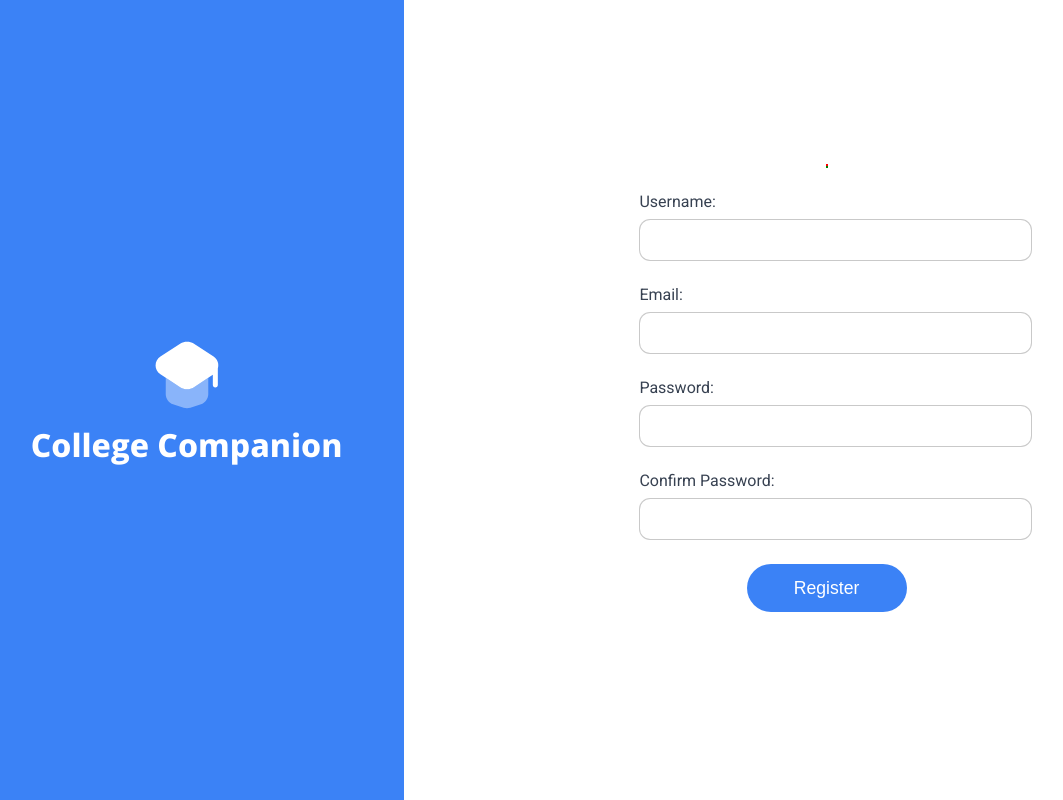
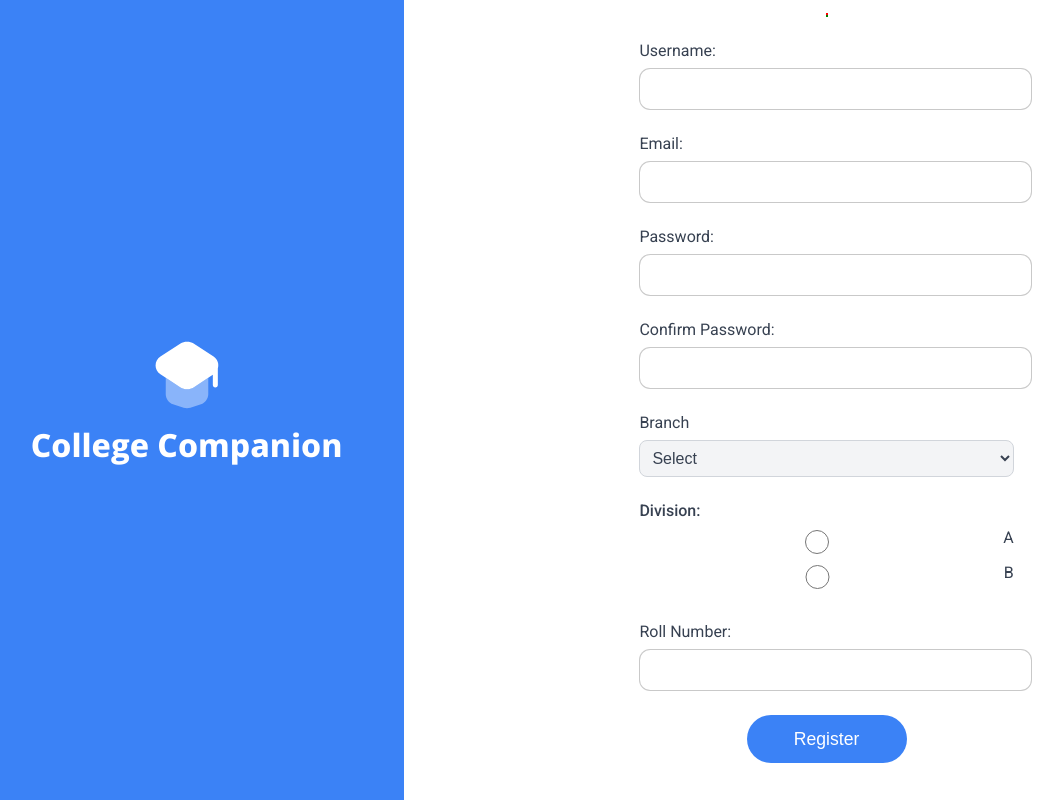
Before and after one commit to shravanibayani/College-Companion, a Flask app: page /register in a window 1280 px wide. Shown: the whole page, without its empty margins (31-1094 px from the left). Run offline with Flask 3, Linux system fonts and the light colour scheme; some libraries are stand-ins or nearby versions.

Commit message:
registration page update

```diff
--- a/app.py
+++ b/app.py
@@ -7,7 +7,7 @@ from helpers import login_required, check_password
 # Configuring the application
 app = Flask(__name__)
 
-# Creating the database
+# database
 db = SQL("sqlite:///database.db")
 
 # Configuring the session
@@ -15,11 +15,16 @@ app.config["SESSION_PERMENENT"] = False
 app.config["SESSION_TYPE"] = "filesystem"
 Session(app)
 
+# Allowed branches
+branches = ['csd']
+
+# Allowed divisions
+divisions = ['A', 'B']
 
 @app.route("/")
 @login_required
 def home():
-    # Home screen of the application
+    # Home screen
     return render_template("home.html")
 
 
@@ -62,6 +67,9 @@ def register():
         password = request.form.get("password")
         email = request.form.get("email")
         confirmation = request.form.get("confirmation")
+        branch = request.form.get("branch")
+        division = request.form.get("division")
+        rollno = request.form.get("rollno")
         error = None
         success = None
         if not username:
@@ -78,16 +86,31 @@ def register():
             error = "Only students of K. K. Wagh Institute can register."
         elif password != confirmation:
             error = "Password confirmation did not match"
+        elif not branch:
+            error = "Please select your branch"
+        elif branch not in branches:
+            error = "Please select a valid branch"
+        elif not division:
+            error = "Please select your division"
+        elif division not in divisions:
+            error = "Please select a valid division"
+        elif not rollno:
+            error = "Please enter your roll number"
+        elif int(rollno) < 1 or int(rollno) > 77:
+            error = "Please enter a valid roll number"
         password_hash = generate_password_hash(password)
         if error is None:
             try:
                 db.execute(
-                    "INSERT INTO students (username, password_hash, email) VALUES (?, ?, ?)",
+                    "INSERT INTO students (username, password_hash, email, roll_no, branch, division) VALUES (?, ?, ?, ?, ?, ?)",
                     username,
                     password_hash,
-                    email
+                    email,
+                    int(rollno),
+                    branch,
+                    division
                 )
-                return render_template("register.html", error=error, success="Registration Successful !")
+                return render_template("register.html", error=error, success="Registration Successful!")
             except:
                 return render_template("register.html", error="Username and/or email has already been registered", success=success)
         else:
--- a/static/login_register.css
+++ b/static/login_register.css
@@ -121,3 +121,46 @@ input[type="submit"]:hover {
 .form p{
     display: inline;
 }
+
+
+/* only for branch and division selection */
+
+.form select {
+    width: 100%;
+    padding: 0.5rem;
+    font-size: 1rem;
+    border: 1px solid #D1D5DB;
+    border-radius: 0.5rem;
+    background-color: #F3F4F6;
+    color: #374151;
+  }
+
+  /* Style the radio buttons and labels */
+  .form fieldset {
+    border: none;
+    padding: 0;
+  }
+
+  .form fieldset legend {
+    font-size: 1rem;
+    font-weight: 500;
+    margin-bottom: 0.5rem;
+  }
+
+  .form fieldset div {
+    display: flex;
+    align-items: center;
+    margin-bottom: 0.5rem;
+  }
+
+  .form fieldset input[type="radio"] {
+    margin-right: 0.5rem;
+    accent-color: #3B82F6;
+    height:1.5rem;
+
+  }
+
+  .form fieldset label {
+    font-size: 1rem;
+    color: #374151;
+  }
--- a/templates/register.html
+++ b/templates/register.html
@@ -59,10 +59,11 @@
                 <label for="confirmation">Confirm Password:</label>
                 <input type="password" name="confirmation" id="confirmation" />
             </div>
-            <!-- will check this later
+
             <div class="form">
                 <label for="branch">Branch</label>
                 <select name="branch">
+                    <option value="" disabled selected>Select</option>
                     <option value="csd">Computer Science and Design</option>
                 </select>
             </div>
@@ -70,11 +71,11 @@
                 <fieldset>
                     <legend>Division:</legend>
                     <div>
-                    <input type="radio" name="a" value="A" id="a" />
+                        <input type="radio" name="division" value="A" id="a" />
                         <label for="a">A</label>
                     </div>
                     <div>
-                    <input type="radio" name="b" value="B" id="b" />
+                        <input type="radio" name="division" value="B" id="b" />
                         <label for="b">B</label>
                     </div>
                 </fieldset>
@@ -83,7 +84,7 @@
                 <label for="roll-no">Roll Number:</label>
                 <input type="number" name="rollno" id="roll-no" />
             </div>
-        -->
+
             <div class="form submit">
                 <input type="submit" value="Register" />
             </div>
```
Lines whose indentation alone changed are shown as unchanged.
